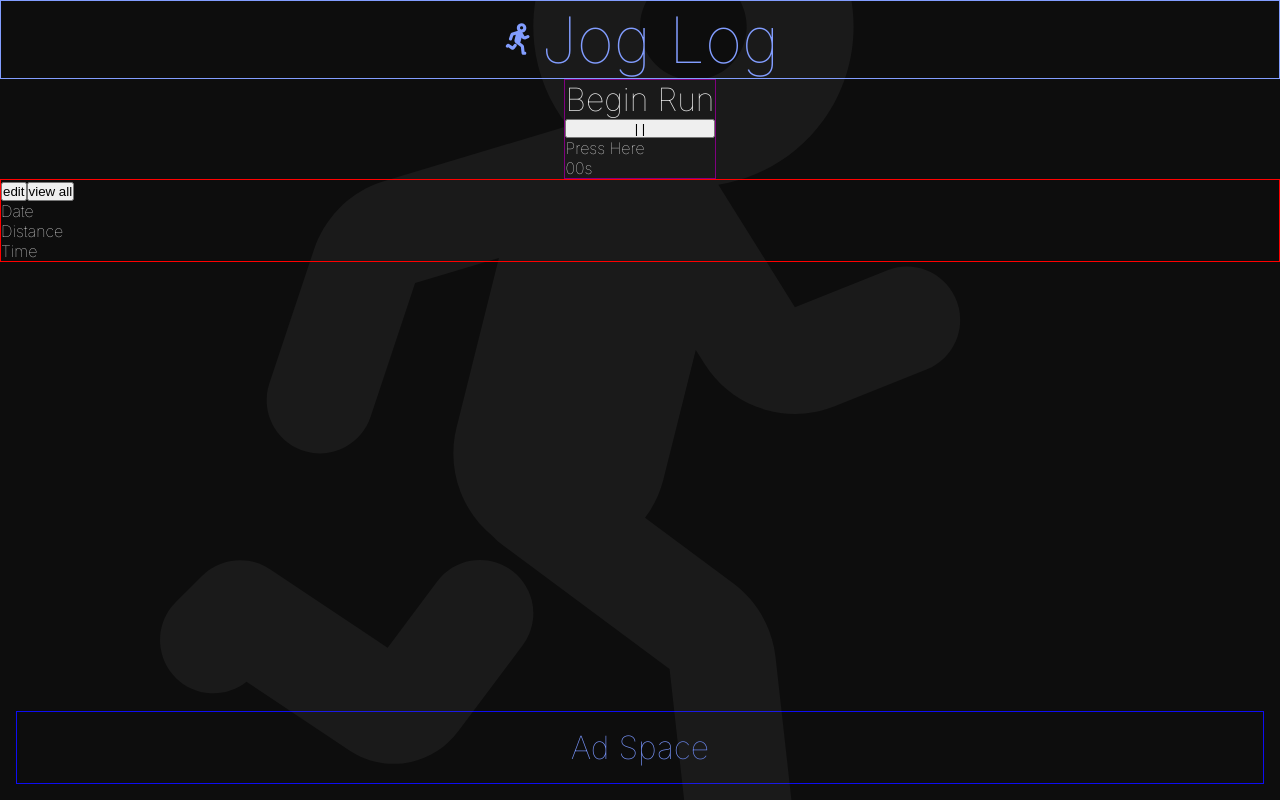
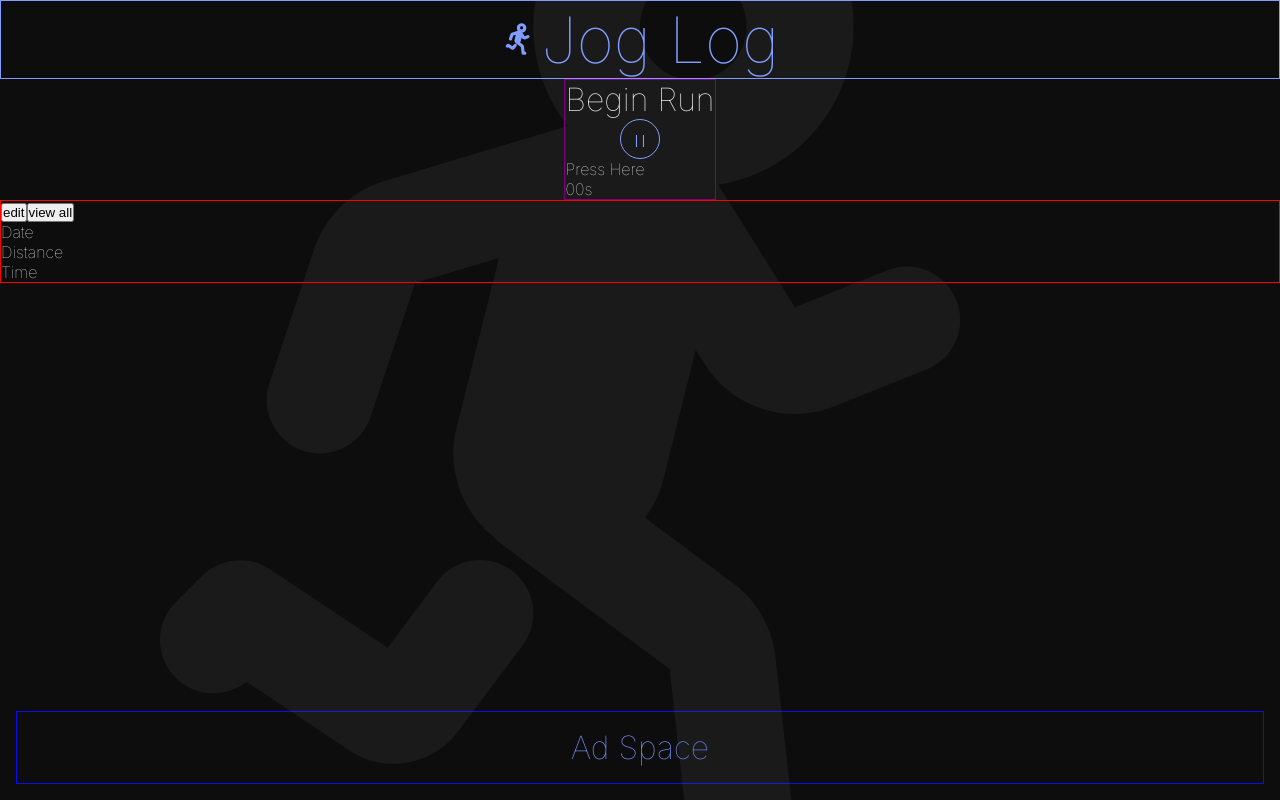
Before and after one commit to Malal0/jog-log-one, a React (Create React App) app: page / in a window 1280 px wide. Both pictures are taken after a click on the button "CONTINUE AS A GUEST". Built offline with nearby package versions, Linux system fonts and the light colour scheme.

Commit message:
styled the play button

```diff
--- a/src/SCSS/Timer.scss
+++ b/src/SCSS/Timer.scss
@@ -5,11 +5,20 @@
     display: grid;
     align-self: center;
 
+    button {
+        aspect-ratio: 1;
+        width: 3em;
+        margin: auto;
+        background-color: transparent;
+        color: $mainColor;
+        border: 1px solid $mainColor;
+        border-radius: 50%;
+    }
 
     .progress-bar {
         width: 0px;
         height: 20px;
-        background-color: #829dff;
+        background-color: $mainColor;
         transition: 250ms;
     }
 }
```
